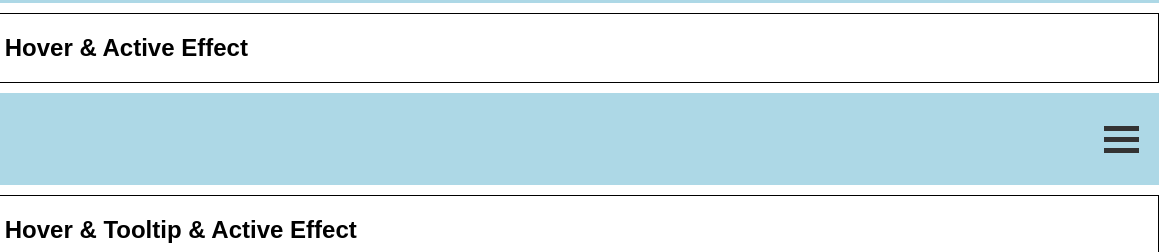
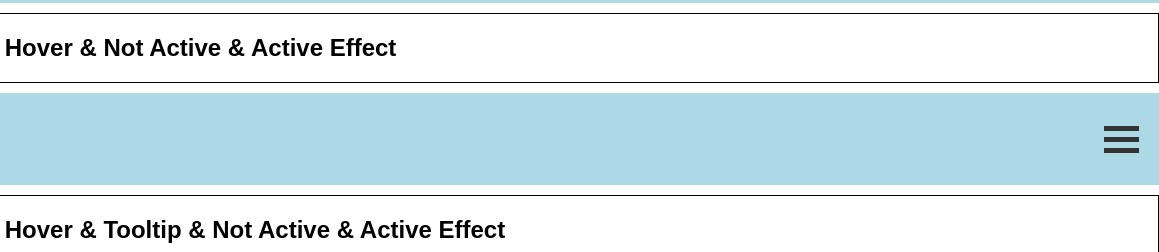
Before and after one commit to MononoKuma/WD-Seatwork3, a plain HTML site: page pages/header/index.html in a window 1280 px wide. Shown: the part 1729-1981 px from the top of the page, 121-1280 px from the left. Drawn offline with Linux system fonts and the light colour scheme.

Commit message:
Update index.html
added some missing words

```diff
--- a/pages/header/index.html
+++ b/pages/header/index.html
@@ -182,7 +182,7 @@
     </header>
 
     <section class="divider">
-        <h1>Design 4: Hover & Active Effect</h1>
+        <h1>Design 4: Hover & Not Active & Active Effect</h1>
     </section>
 
     <header class="fourthanimated">
@@ -204,7 +204,7 @@
     </header>
 
     <section class="divider">
-        <h1>Design 5: Hover & Tooltip & Active Effect</h1>
+        <h1>Design 5: Hover & Tooltip & Not Active & Active Effect</h1>
     </section>
 
     <header class="fifthanimated">
```
